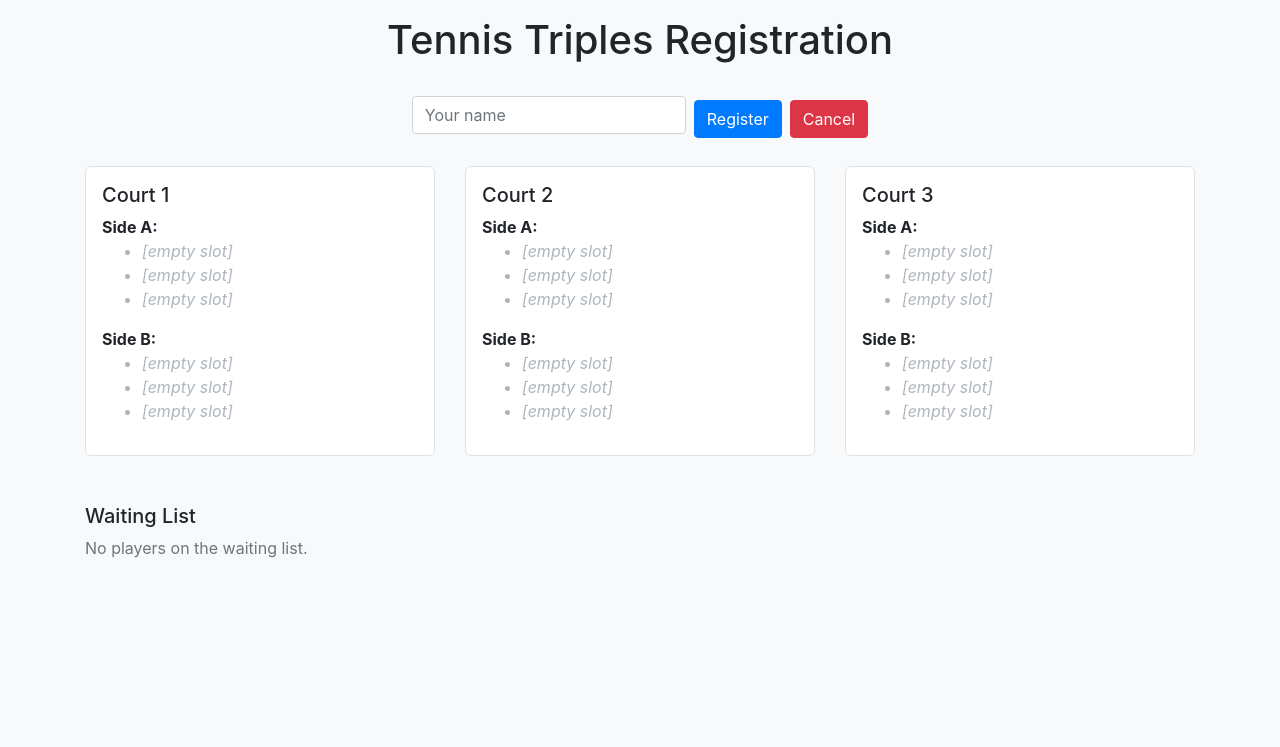
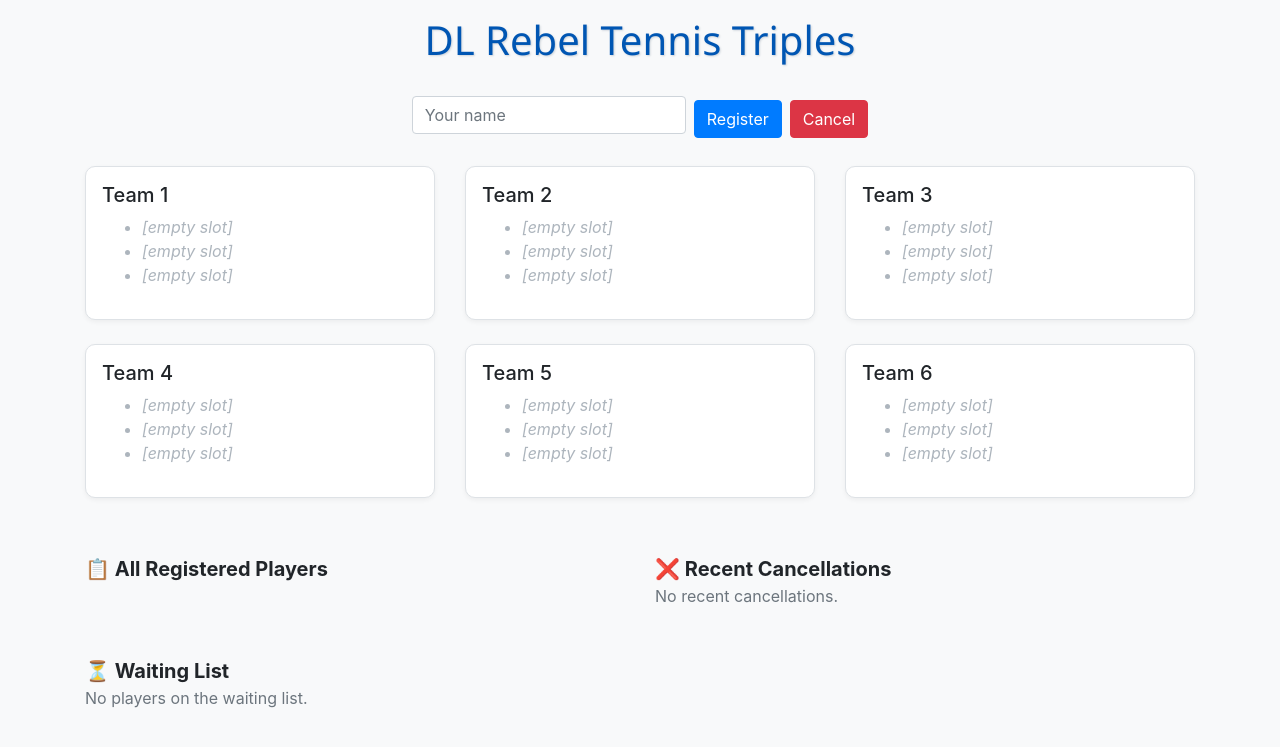
Before and after one commit to vinupillai14/tennis-triples, a Flask app: page / in a window 1280 px wide. Shown: the top 747 px of the page. Run offline with Flask 3, Linux system fonts and the light colour scheme; data that the repository does not hold is empty; some libraries are stand-ins or nearby versions.

Commit message:
updated with improvements

```diff
--- a/app.py
+++ b/app.py
@@ -1,6 +1,7 @@
 from flask import Flask, render_template, request, redirect, flash, url_for
 import psycopg2
 import os
+import json
 
 app = Flask(__name__)
 app.secret_key = 'your_secret_key'
@@ -8,7 +9,6 @@ app.secret_key = 'your_secret_key'
 def get_db_connection():
     return psycopg2.connect(os.getenv('DATABASE_URL'))
 
-# Initialize tables
 def init_db():
     conn = get_db_connection()
     cursor = conn.cursor()
@@ -23,6 +23,12 @@ def init_db():
             id SERIAL PRIMARY KEY,
             name TEXT,
             cancelled_at TIMESTAMP DEFAULT CURRENT_TIMESTAMP
+        );
+    ''')
+    cursor.execute('''
+        CREATE TABLE IF NOT EXISTS team_assignments (
+            name TEXT PRIMARY KEY,
+            team_number INTEGER
         );
     ''')
     conn.commit()
@@ -47,6 +53,7 @@ def index():
         if action == 'register':
             try:
                 cursor.execute('INSERT INTO players (name) VALUES (%s)', (player_name,))
+                cursor.execute('INSERT INTO team_assignments (name, team_number) VALUES (%s, NULL)', (player_name,))
                 conn.commit()
             except psycopg2.errors.UniqueViolation:
                 conn.rollback()
@@ -66,6 +73,7 @@ def index():
             deleted = cursor.fetchone()
             if deleted:
                 cursor.execute('INSERT INTO cancellations (name) VALUES (%s)', (player_name,))
+                cursor.execute('DELETE FROM team_assignments WHERE name = %s', (player_name,))
                 conn.commit()
                 flash(f'Registration for "{player_name}" has been canceled.', 'success')
             else:
@@ -74,22 +82,40 @@ def index():
 
     cursor.execute('SELECT name FROM players ORDER BY id')
     all_players = [row[0] for row in cursor.fetchall()]
-    cursor.close()
-    conn.close()
+    cursor.execute('SELECT name, team_number FROM team_assignments')
+    assignments = dict(cursor.fetchall())
+    cursor.execute('SELECT name, cancelled_at FROM cancellations ORDER BY cancelled_at DESC LIMIT 20')
+    cancellations = cursor.fetchall()
 
-    main_players = all_players[:18]
+    assigned_players = [name for name in all_players if assignments.get(name)]
+    main_players = assigned_players[:18]
     waiting_players = all_players[18:]
 
-    courts = []
-    for i in range(3):
-        court_segment = main_players[i*6:(i+1)*6]
-        side_a = court_segment[:3]
-        side_b = court_segment[3:]
-        courts.append({'side_a': side_a, 'side_b': side_b})
+    # promoted player logic
+    cursor.execute('SELECT name, id FROM players ORDER BY id')
+    joined_order = {row[0].strip().lower(): row[1] for row in cursor.fetchall()}
+    cancel_ids = [c[0] for c in cancellations]
+    promoted_players = []
+    if cancel_ids:
+        cursor.execute('SELECT MIN(id) FROM players WHERE name IN %s', (tuple(cancel_ids),))
+        min_cancel_id = cursor.fetchone()[0]
+        print('Cancel ID threshold:', min_cancel_id)
+        if min_cancel_id:
+            for name in main_players:
+                if joined_order.get(name.strip().lower(), 0) > min_cancel_id:
+                    promoted_players.append(name)
 
-    return render_template('index.html', courts=courts, waiting_players=waiting_players)
+    cursor.close()
+    return render_template(
+        'index.html',
+        teams=[main_players[i*3:(i+1)*3] for i in range(6)],
+        waiting_players=waiting_players,
+        all_players=all_players,
+        cancellations=cancellations,
+        promoted_players=promoted_players
+    )
 
-@app.route('/admin')
+@app.route('/admin', methods=['GET', 'POST'])
 def admin():
     key = request.args.get('key')
     if key != os.getenv('ADMIN_KEY', 'admin123'):
@@ -97,14 +123,51 @@ def admin():
 
     conn = get_db_connection()
     cursor = conn.cursor()
+
+    if request.method == 'POST':
+        data = request.form.get('assignments')
+        if data:
+            try:
+                assignments = json.loads(data)
+                for name, team in assignments.items():
+                    print(f"Assigning {name} to team {team}")
+                    if team is None:
+                        cursor.execute('''
+                            INSERT INTO team_assignments (name, team_number)
+                            VALUES (%s, NULL)
+                            ON CONFLICT (name)
+                            DO UPDATE SET team_number = NULL
+                        ''', (name,))
+                    else:
+                        cursor.execute('''
+                            INSERT INTO team_assignments (name, team_number)
+                            VALUES (%s, %s)
+                            ON CONFLICT (name)
+                            DO UPDATE SET team_number = EXCLUDED.team_number
+                        ''', (name, int(team)))
+                conn.commit()
+                flash('Team assignments updated.', 'success')
+            except Exception as e:
+                conn.rollback()
+                flash(f'Error updating assignments: {str(e)}', 'error')
+
+    cursor.execute('SELECT name FROM players ORDER BY id')
+    players = [row[0] for row in cursor.fetchall()]
+    cursor.execute('SELECT name, team_number FROM team_assignments')
+    assignments = dict(cursor.fetchall())
     cursor.execute('SELECT COUNT(*) FROM players')
     total_players = cursor.fetchone()[0]
     cursor.execute('SELECT name, cancelled_at FROM cancellations ORDER BY cancelled_at DESC LIMIT 20')
     cancellations = cursor.fetchall()
+
     cursor.close()
-    conn.close()
-
-    return render_template('admin.html', total_players=total_players, cancellations=cancellations)
+    return render_template(
+        'admin.html',
+        total_players=total_players,
+        cancellations=cancellations,
+        assignments=assignments,
+        players=players
+    )
 
 @app.route('/reset', methods=['POST'])
 def reset():
@@ -116,6 +179,7 @@ def reset():
     cursor = conn.cursor()
     cursor.execute('DELETE FROM players')
     cursor.execute('DELETE FROM cancellations')
+    cursor.execute('DELETE FROM team_assignments')
     conn.commit()
     cursor.close()
     conn.close()
--- a/templates/index.html
+++ b/templates/index.html
@@ -3,21 +3,43 @@
 <head>
   <meta charset="UTF-8" />
   <meta name="viewport" content="width=device-width, initial-scale=1" />
-  <title>Tennis Triples Sign-Up</title>
+  <title>DL Rebel Tennis Triples</title>
   <link rel="stylesheet" href="https://maxcdn.bootstrapcdn.com/bootstrap/4.5.2/css/bootstrap.min.css" />
   <style>
     body { padding: 1rem; background-color: #f8f9fa; }
-    h1 { text-align: center; margin-bottom: 2rem; }
-    .court { border: 1px solid #dee2e6; border-radius: 6px; padding: 1rem; margin-bottom: 1.5rem; background-color: white; }
-    .waiting-list li { list-style-type: decimal; }
+    h1.title {
+      text-align: center;
+      margin-bottom: 2rem;
+      font-family: 'Segoe UI', Tahoma, Geneva, Verdana, sans-serif;
+      font-size: 2.5rem;
+      color: #0056b3;
+      text-shadow: 1px 1px 2px #ced4da;
+    }
+    .team {
+      border: 1px solid #dee2e6;
+      border-radius: 10px;
+      padding: 1rem;
+      margin-bottom: 1.5rem;
+      background-color: white;
+      box-shadow: 0 2px 5px rgba(0, 0, 0, 0.05);
+    }
+    .waiting-list li,
+    .player-list li {
+      list-style-type: decimal;
+    }
     .form-inline input { margin-right: 0.5rem; margin-bottom: 0.5rem; }
     .empty-slot { color: #adb5bd; font-style: italic; }
+    .section-title {
+      margin-top: 2rem;
+      font-size: 1.25rem;
+      font-weight: bold;
+    }
   </style>
 </head>
 <body>
 
 <div class="container">
-  <h1>Tennis Triples Registration</h1>
+  <h1 class="title">DL Rebel Tennis Triples</h1>
 
   {% with messages = get_flashed_messages(with_categories=true) %}
     {% if messages %}
@@ -39,25 +61,15 @@
   </form>
 
   <div class="row">
-    {% for court in courts %}
+    {% for team in teams %}
     <div class="col-md-4 col-sm-12">
-      <div class="court">
-        <h5>Court {{ loop.index }}</h5>
-        <strong>Side A:</strong>
+      <div class="team">
+        <h5>Team {{ loop.index }}</h5>
         <ul>
-          {% for player in court.side_a %}
-            <li>{{ player }}</li>
+          {% for player in team %}
+            {% if player in promoted_players %}<li>{{ player }} ⭐</li>{% else %}<li>{{ player }}</li>{% endif %}
           {% endfor %}
-          {% for i in range(3 - court.side_a|length) %}
-            <li class="empty-slot">[empty slot]</li>
-          {% endfor %}
-        </ul>
-        <strong>Side B:</strong>
-        <ul>
-          {% for player in court.side_b %}
-            <li>{{ player }}</li>
-          {% endfor %}
-          {% for i in range(3 - court.side_b|length) %}
+          {% for i in range(3 - team|length) %}
             <li class="empty-slot">[empty slot]</li>
           {% endfor %}
         </ul>
@@ -66,12 +78,43 @@
     {% endfor %}
   </div>
 
+  <div class="row">
+    <div class="col-md-6">
+      <div class="section-title">📋 All Registered Players</div>
+      <ul class="player-list">
+        {% for player in all_players %}
+          {% if player in promoted_players %}<li>{{ player }} ⭐</li>{% else %}<li>{{ player }}</li>{% endif %}
+        {% endfor %}
+      </ul>
+    </div>
+    <div class="col-md-6">
+      <div class="section-title">❌ Recent Cancellations</div>
+      {% if cancellations %}
+        <table class="table table-bordered table-sm">
+          <thead class="thead-light">
+            <tr><th>Player</th><th>Cancelled At</th></tr>
+          </thead>
+          <tbody>
+            {% for name, cancelled_at in cancellations %}
+              <tr>
+                <td>{{ name }}</td>
+                <td>{{ cancelled_at.strftime('%Y-%m-%d %H:%M:%S') }}</td>
+              </tr>
+            {% endfor %}
+          </tbody>
+        </table>
+      {% else %}
+        <p class="text-muted">No recent cancellations.</p>
+      {% endif %}
+    </div>
+  </div>
+
   <div class="waiting-list mt-4">
-    <h5>Waiting List</h5>
+    <div class="section-title">⏳ Waiting List</div>
     {% if waiting_players %}
       <ol>
         {% for player in waiting_players %}
-          <li>{{ player }}</li>
+          {% if player in promoted_players %}<li>{{ player }} ⭐</li>{% else %}<li>{{ player }}</li>{% endif %}
         {% endfor %}
       </ol>
     {% else %}
```
Also changed, not shown: templates/admin.html (+67 -36 lines), 1 other file.
